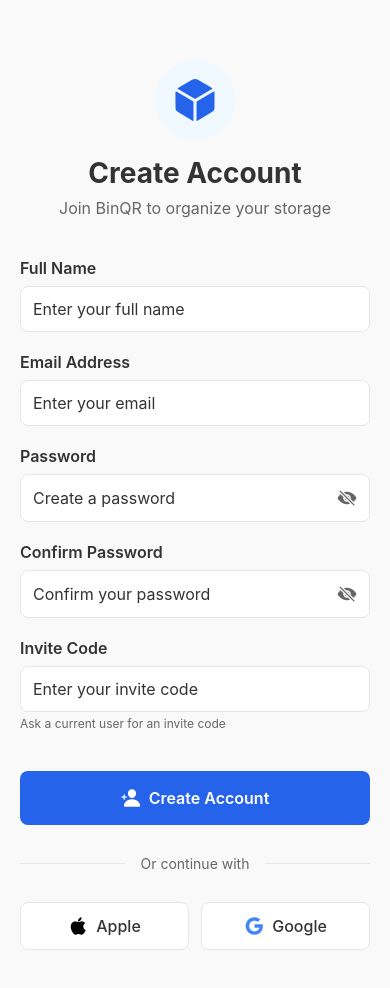
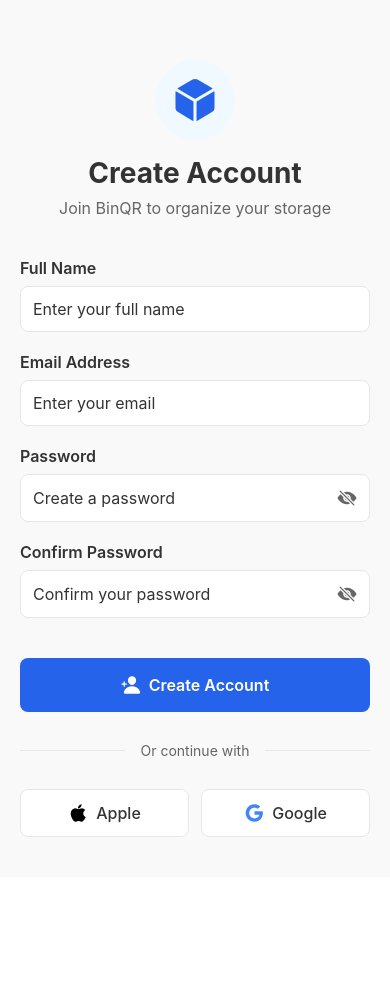
Before and after one commit to hud-code/binqr-mobile, a React Native app: screen /SignUp in a window 390 px wide. After the commit the page ends 877 px from the top, so only its background shows below. Built offline with nearby package versions, Linux system fonts and the light colour scheme.

Commit message:
Bump version to 1.1.0
- Remove invite-only system from mobile app
- Enable open signup for all users
- Improved signup form styling and formatting
- Ready for TestFlight deployment

```diff
--- a/app.config.ts
+++ b/app.config.ts
@@ -4,7 +4,7 @@
   ...config,
   name: "BinQR",
   slug: "binqr",
-  version: "1.0.0",
+  version: "1.1.0",
   orientation: "portrait",
   icon: "./assets/icon.png",
   userInterfaceStyle: "light",
--- a/package.json
+++ b/package.json
@@ -1,6 +1,6 @@
 {
   "name": "binqr-mobile",
-  "version": "1.0.0",
+  "version": "1.1.0",
   "main": "index.ts",
   "scripts": {
     "start": "expo start",
--- a/src/context/AuthContext.tsx
+++ b/src/context/AuthContext.tsx
@@ -60,7 +60,6 @@
     email: string;
     password: string;
     full_name?: string;
-    invite_code: string;
   }) => {
     try {
       const { data, error } = await supabase.auth.signUp({
@@ -69,7 +68,6 @@
         options: {
           data: {
             full_name: signUpData.full_name,
-            invite_code: signUpData.invite_code,
           },
         },
       });
--- a/src/lib/types.ts
+++ b/src/lib/types.ts
@@ -56,7 +56,6 @@
   password: string;
   confirmPassword: string;
   fullName?: string;
-  inviteCode: string;
 }
 
 export interface CreateBoxFormData {
--- a/src/screens/auth/SignUpScreen.tsx
+++ b/src/screens/auth/SignUpScreen.tsx
@@ -22,13 +22,12 @@
   const [email, setEmail] = useState("");
   const [password, setPassword] = useState("");
   const [confirmPassword, setConfirmPassword] = useState("");
-  const [inviteCode, setInviteCode] = useState("");
   const [isLoading, setIsLoading] = useState(false);
   const [showPassword, setShowPassword] = useState(false);
   const [showConfirmPassword, setShowConfirmPassword] = useState(false);
 
   const handleSignUp = async () => {
-    if (!fullName.trim() || !email || !password || !confirmPassword || !inviteCode) {
+    if (!fullName.trim() || !email || !password || !confirmPassword) {
       Alert.alert("Error", "Please fill in all fields");
       return;
     }
@@ -54,7 +53,6 @@
         email,
         password,
         full_name: fullName.trim(),
-        invite_code: inviteCode,
       });
 
       if (error) {
@@ -79,13 +77,18 @@
       style={styles.container}
       behavior={Platform.OS === "ios" ? "padding" : "height"}
     >
-      <ScrollView style={styles.content} contentContainerStyle={styles.contentContainer}>
+      <ScrollView
+        style={styles.content}
+        contentContainerStyle={styles.contentContainer}
+      >
         <View style={styles.header}>
           <View style={styles.logoContainer}>
             <Ionicons name="cube" size={48} color="#2563eb" />
           </View>
           <Text style={styles.title}>Create Account</Text>
-          <Text style={styles.subtitle}>Join BinQR to organize your storage</Text>
+          <Text style={styles.subtitle}>
+            Join BinQR to organize your storage
+          </Text>
         </View>
 
         <View style={styles.form}>
@@ -162,23 +165,11 @@
             </View>
           </View>
 
-          <View style={styles.inputGroup}>
-            <Text style={styles.label}>Invite Code</Text>
-            <TextInput
-              style={styles.input}
-              value={inviteCode}
-              onChangeText={setInviteCode}
-              placeholder="Enter your invite code"
-              autoCapitalize="characters"
-              returnKeyType="done"
-            />
-            <Text style={styles.helperText}>
-              Ask a current user for an invite code
-            </Text>
-          </View>
-
           <TouchableOpacity
-            style={[styles.signUpButton, isLoading && styles.signUpButtonDisabled]}
+            style={[
+              styles.signUpButton,
+              isLoading && styles.signUpButtonDisabled,
+            ]}
             onPress={handleSignUp}
             disabled={isLoading}
           >
@@ -221,7 +212,8 @@
   );
 }
 
-const createStyles = (theme: any) => StyleSheet.create({
+const createStyles = (theme: any) =>
+  StyleSheet.create({
     container: {
       flex: 1,
       backgroundColor: theme.colors.background,
```
Lines whose indentation alone changed are shown as unchanged.
